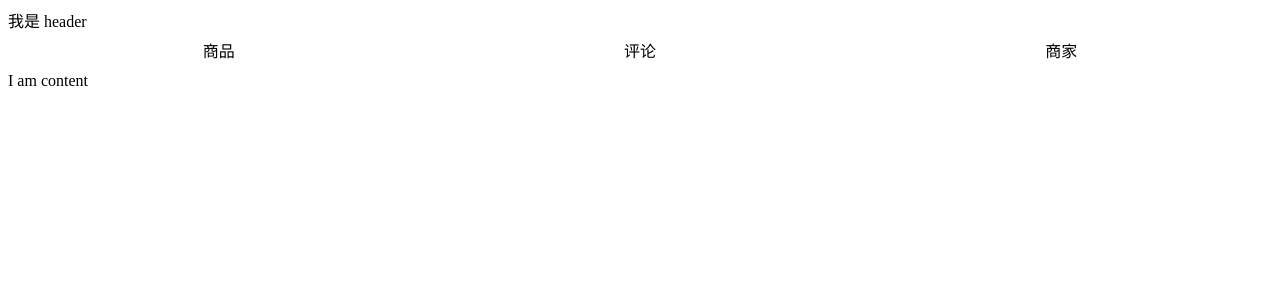
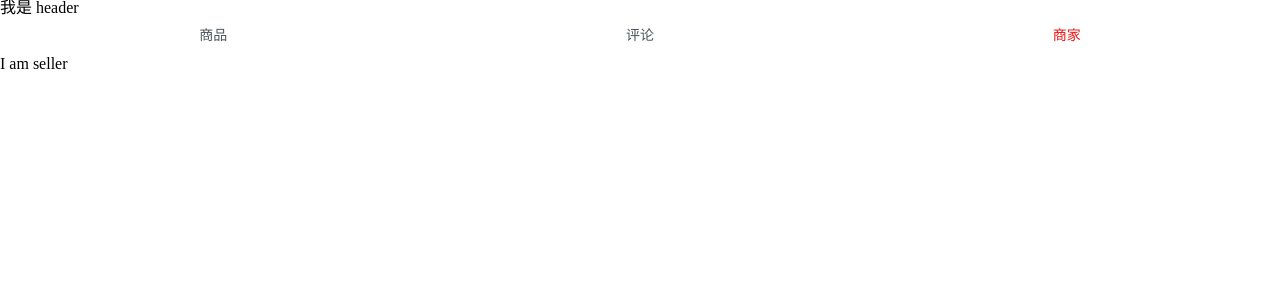
Before and after one commit to ethan-well/sell, a Vue app: page /#/seller in a window 1280 px wide. Before the commit this address led to /#/. Shown: the top 300 px of the page. Built offline with nearby package versions, Linux system fonts and the light colour scheme.

Commit message:
使用路由，点击不同的导航显示不同你给的内容区域

```diff
--- a/index.html
+++ b/index.html
@@ -3,6 +3,9 @@
   <head>
     <meta charset="utf-8">
     <title>sell</title>
+    <meta name="viewport"
+          content="width=device-width,initial-scale=1.0,maximum-scale=1.0,minimum-scale=1.0,user-scalable=no">
+    <link rel="stylesheet" type="text/css" href="static/css/reset.css">
   </head>
   <body>
     <div id="app"></div>
--- a/src/App.vue
+++ b/src/App.vue
@@ -1,14 +1,19 @@
 <template>
-  <div id="app">
+  <div>
     <v-header></v-header>
     <div class="tab">
-      <div class="tab-itme">商品</div>
-      <div class="tab-itme">评论</div>
-      <div class="tab-itme">商家</div>
+      <div class="tab-itme">
+        <router-link to="/goods">商品</router-link>
       </div>
-    <div id="content">
-      I am content
+      <div class="tab-itme">
+        <router-link to="/ratings">评论</router-link>
       </div>
+      <div class="tab-itme">
+        <router-link to="/seller">商家</router-link>
+      </div>
+    </div>
+
+    <router-view></router-view>
   </div>
 </template>
 
@@ -22,7 +27,6 @@
 </script>
 
 <style lang="stylus" rel="stylesheet/stylus">
-    #app
   .tab
     display: flex
     width: 100%
@@ -31,5 +35,10 @@
     .tab-itme
       flex: 1
       text-align: center
-
+      & > a
+        display: block
+        font-size: 14px
+        color: rgb(77, 85, 93)
+        &.active
+          color: rgb(240, 20, 20)
 </style>
--- /dev/null
+++ b/src/components/goods/goods.vue
@@ -0,0 +1,12 @@
+<template>
+  <div class="goods">
+    I am goods
+  </div>
+</template>
+
+<script type="text/ecmascript-6">
+  export default{};
+</script>
+
+<style lang="stylus", rel="stylesheet/stylus">
+</stylus>
--- /dev/null
+++ b/src/components/ratings/ratings.vue
@@ -0,0 +1,12 @@
+<template>
+  <div class="ratings">
+    I am ratings
+  </div>
+</template>
+
+<script type="text/ecmascript-6">
+  export default{};
+</script>
+
+<style lang="stylus", rel="stylesheet/stylus">
+</style>
--- /dev/null
+++ b/src/components/seller/seller.vue
@@ -0,0 +1,11 @@
+<template>
+  <div class="seller">
+    I am seller
+  </div>
+</template>
+
+<script type="text/ecmascript-6">
+  export default{};
+</script>
+
+<style lang="stylus" rel="stylesheet/stylus"></style>
--- a/src/main.js
+++ b/src/main.js
@@ -1,15 +1,28 @@
 // The Vue build version to load with the `import` command
 // (runtime-only or standalone) has been set in webpack.base.conf with an alias.
 import Vue from 'vue';
+import VueRouter from 'vue-router';
 import App from './App';
-import router from './router';
+import goods from 'components/goods/goods';
+import ratings from 'components/ratings/ratings';
+import seller from 'components/seller/seller';
 
-Vue.config.productionTip = false;
+Vue.use(VueRouter);
+
+const routes = [
+  { path: '/goods', component: goods },
+  { path: '/ratings', component: ratings },
+  { path: '/seller', component: seller }
+];
+
+const router = new VueRouter({
+  linkActiveClass: 'active',
+  routes
+});
 
 /* eslint-disable no-new */
 new Vue({
   el: '#app',
   router,
-  template: '<App/>',
-  components: { App }
+  render: h => h(App)
 });
```
Also changed, not shown: 1 other file (tests, documents, lock files or other folders). Lines whose indentation alone changed are shown as unchanged.
